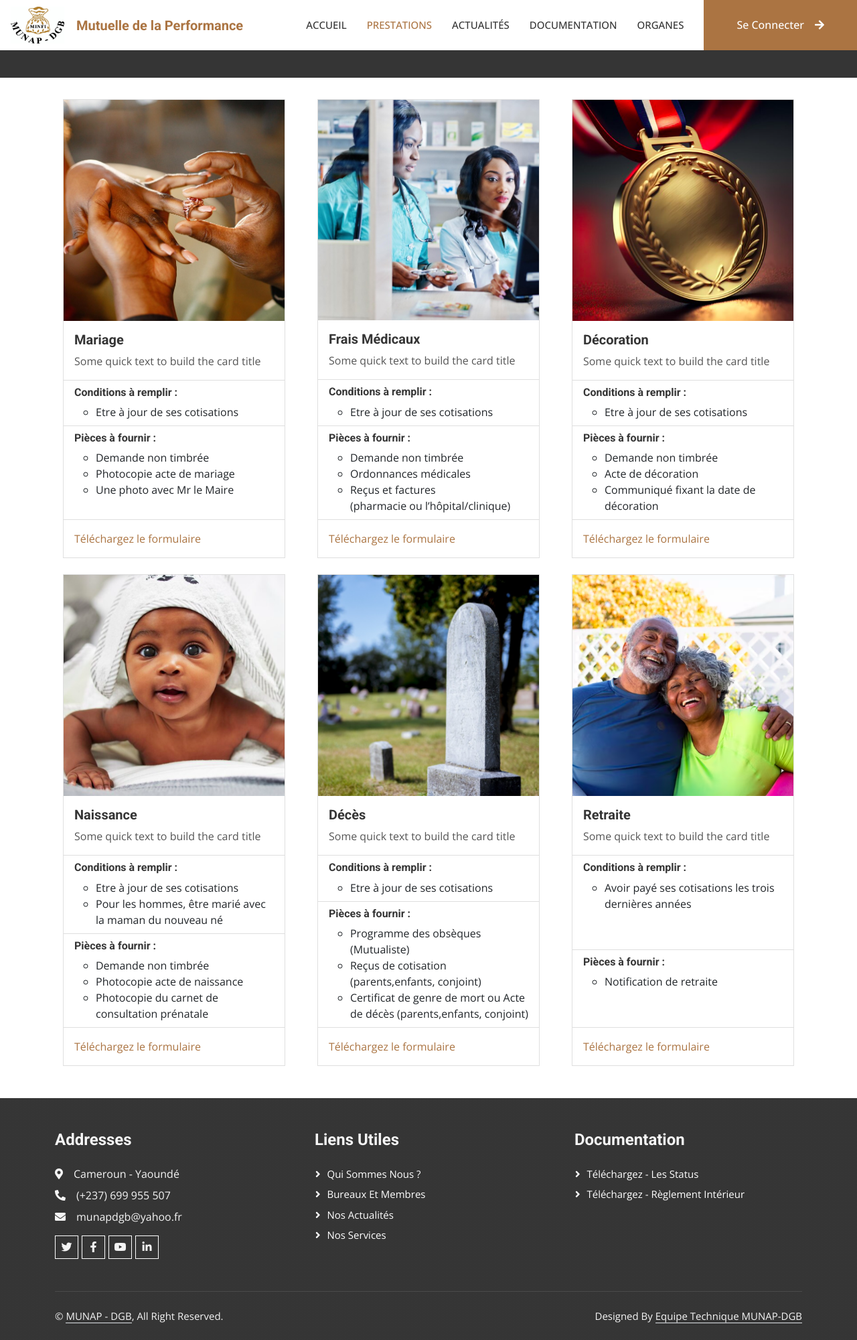
After one commit to NanfackSteve/MUNAP-DGB, a PHP site: page /prestation_allocations.php in a window 1280 px wide. The commit adds this page. Shown: the whole page at 67% size. Run offline with PHP 8.4, Linux system fonts and the light colour scheme; some libraries are stand-ins or nearby versions.

Commit message:
add prestations (allocations & bus)

```diff
--- a/footer.php
+++ b/footer.php
@@ -16,10 +16,10 @@
 
             <div class="col-lg-4 col-md-6">
                 <h4 class="text-light mb-4">Liens Utiles</h4>
-                <a class="btn btn-link" href="about.php">Qui sommes nous ?</a>
+                <a class="btn btn-link" href="index.php">Qui sommes nous ?</a>
                 <a class="btn btn-link" href="team.php">Bureaux et Membres</a>
                 <a class="btn btn-link" href="news.php">Nos Actualités</a>
-                <a class="btn btn-link" href="contact.php">Nous contacter</a>
+                <a class="btn btn-link" href="prestation_allocations.php">Nos Services</a>
             </div>
 
             <div class="col-lg-4 col-md-6">
--- a/header.php
+++ b/header.php
@@ -69,9 +69,13 @@
                         Prestations
                     </a>
                     <ul class="dropdown-menu" aria-labelledby="process">
-                        <li><a class="dropdown-item" href="#">Procédures</a></li>
-                        <li><a class="dropdown-item" href="#">Décorations</a></li>
-                        <li><a class="dropdown-item" href="#">Naissances</a></li>
+                        <li><a class="dropdown-item" href="prestation_allocations.php">Allocations et frais Médicaux</a>
+                        </li>
+                        <li>
+                            <hr class="dropdown-divider">
+                        </li>
+                        <li><a class="dropdown-item" href="prestation_locations_bus.php">Location Bus</a></li>
+                        <!-- <li><a class="dropdown-item" href="#">Naissances</a></li> -->
                     </ul>
                 </li>
                 <li class="nav-item">
--- /dev/null
+++ b/prestation_allocations.php
@@ -0,0 +1,255 @@
+<?php session_start(); ?>
+
+<!DOCTYPE html>
+<html lang="en">
+
+    <head>
+        <meta charset="utf-8">
+        <title>MUNAP - Prestations</title>
+        <meta content="width=device-width, initial-scale=1.0" name="viewport">
+        <meta content="" name="keywords">
+        <meta content="" name="description">
+
+        <!-- Favicon -->
+        <link href="img/logo-munap.jpg" rel="icon">
+
+        <!-- Google Web Fonts -->
+        <link rel="preconnect" href="https://fonts.googleapis.com">
+        <link rel="preconnect" href="https://fonts.gstatic.com" crossorigin>
+        <link
+            href="https://fonts.googleapis.com/css2?family=Open+Sans:wght@400;500&family=Roboto:wght@500;700;900&display=swap"
+            rel="stylesheet">
+
+        <!-- Icon Font Stylesheet -->
+        <link href="https://cdnjs.cloudflare.com/ajax/libs/font-awesome/5.10.0/css/all.min.css" rel="stylesheet">
+        <link href="https://cdn.jsdelivr.net/npm/bootstrap-icons@1.4.1/font/bootstrap-icons.css" rel="stylesheet">
+
+        <!-- Libraries Stylesheet -->
+        <link href="lib/animate/animate.min.css" rel="stylesheet">
+        <link href="lib/owlcarousel/assets/owl.carousel.min.css" rel="stylesheet">
+        <link href="lib/lightbox/css/lightbox.min.css" rel="stylesheet">
+
+        <!-- Customized Bootstrap Stylesheet -->
+        <link href="css/bootstrap.min.css" rel="stylesheet">
+
+        <!-- Template Stylesheet -->
+        <link href="css/style.css" rel="stylesheet">
+    </head>
+
+    <body>
+
+        <!-- Nav bar Start -->
+        <?php include_once("header.php") ?>
+        <!-- Nav bar End -->
+
+        <!-- Prestations Start -->
+        <div class="container">
+            <div class="row mt-2 g-4 ">
+                <div class="col-md-6 col-lg-4 px-4">
+                    <div class="card wow fadeInUp">
+                        <img src="img/prestations/allo-mariage.jpg" class="card-img-top img-fluid " alt="...">
+                        <div class="card-body ">
+                            <h5 class="card-title">Mariage</h5>
+                            <p class="card-text">Some quick text to build the card title </p>
+                        </div>
+                        <ul class="list-group list-group-flush">
+                            <li class="list-group-item">
+                                <h6>Conditions à remplir :</h6>
+                                <ul>
+                                    <li>Etre à jour de ses cotisations</li>
+                                </ul>
+                            </li>
+                            <li class="list-group-item">
+                                <h6>Pièces à fournir :</h6>
+                                <ul>
+                                    <li>Demande non timbrée</li>
+                                    <li>Photocopie acte de mariage</li>
+                                    <li>Une photo avec Mr le Maire </li><br />
+                                </ul>
+                            </li>
+                        </ul>
+                        <div class="card-body">
+                            <a href="#" class="card-link">Téléchargez le formulaire</a>
+                        </div>
+                    </div>
+                </div>
+
+                <div class="col-md-6 col-lg-4 px-4">
+                    <div class="card wow fadeInUp">
+                        <img src="img/prestations/allo-medicaux.jpg" class="card-img-top img-fluid w-100" alt="...">
+                        <div class="card-body">
+                            <h5 class="card-title">Frais Médicaux</h5>
+                            <p class="card-text">Some quick text to build the card title </p>
+                        </div>
+                        <ul class="list-group list-group-flush">
+                            <li class="list-group-item">
+                                <h6>Conditions à remplir :</h6>
+                                <ul>
+                                    <li>Etre à jour de ses cotisations</li>
+                                </ul>
+                            </li>
+                            <li class="list-group-item pe-0">
+                                <h6>Pièces à fournir :</h6>
+                                <ul>
+                                    <li>Demande non timbrée</li>
+                                    <li>Ordonnances médicales</li>
+                                    <li>Reçus et factures <br />(pharmacie ou l’hôpital/clinique)</li>
+                                </ul>
+                            </li>
+                        </ul>
+                        <div class="card-body">
+                            <a href="#" class="card-link">Téléchargez le formulaire</a>
+                        </div>
+                    </div>
+                </div>
+
+                <div class="col-md-6 col-lg-4 px-4">
+                    <div class="card wow fadeInUp">
+                        <img src="img/prestations/allo-decoration.jpg" class="card-img-top img-fluid w-100" alt="...">
+                        <div class="card-body">
+                            <h5 class="card-title">Décoration</h5>
+                            <p class="card-text">Some quick text to build the card title </p>
+                        </div>
+                        <ul class="list-group list-group-flush">
+                            <li class="list-group-item">
+                                <h6>Conditions à remplir :</h6>
+                                <ul>
+                                    <li>Etre à jour de ses cotisations</li>
+                                </ul>
+                            </li>
+                            <li class="list-group-item">
+                                <h6>Pièces à fournir :</h6>
+                                <ul>
+                                    <li>Demande non timbrée</li>
+                                    <li>Acte de décoration</li>
+                                    <li>Communiqué fixant la date de décoration</li>
+                                </ul>
+                            </li>
+                        </ul>
+                        <div class="card-body">
+                            <a href="#" class="card-link">Téléchargez le formulaire</a>
+                        </div>
+                    </div>
+                </div>
+
+                <div class="col-md-6 col-lg-4 px-4 ">
+                    <div class="card wow fadeInUp">
+                        <img src="img/prestations/allo-naissance.jpg" class="card-img-top img-fluid w-100" alt="...">
+                        <div class="card-body">
+                            <h5 class="card-title">Naissance</h5>
+                            <p class="card-text">Some quick text to build the card title </p>
+                        </div>
+                        <ul class="list-group list-group-flush">
+                            <li class="list-group-item">
+                                <h6>Conditions à remplir :</h6>
+                                <ul>
+                                    <li>Etre à jour de ses cotisations</li>
+                                    <li>Pour les hommes, être marié avec la maman du nouveau né</li>
+                                </ul>
+                            </li>
+                            <li class="list-group-item">
+                                <h6>Pièces à fournir :</h6>
+                                <ul>
+                                    <li>Demande non timbrée</li>
+                                    <li>Photocopie acte de naissance</li>
+                                    <li>Photocopie du carnet de consultation prénatale</li>
+                                </ul>
+                            </li>
+                        </ul>
+                        <div class="card-body">
+                            <a href="#" class="card-link">Téléchargez le formulaire</a>
+                        </div>
+                    </div>
+                </div>
+
+                <div class="col-md-6 col-lg-4 px-4">
+                    <div class="card wow fadeInUp">
+                        <img src="img/prestations/allo-deces.jpg" class="card-img-top img-fluid w-100" alt="...">
+                        <div class="card-body">
+                            <h5 class="card-title">Décès </h5>
+                            <p class="card-text">Some quick text to build the card title </p>
+                        </div>
+                        <ul class="list-group list-group-flush">
+                            <li class="list-group-item">
+                                <h6>Conditions à remplir :</h6>
+                                <ul>
+                                    <li>Etre à jour de ses cotisations</li>
+                                </ul>
+                            </li>
+                            <li class="list-group-item">
+                                <h6>Pièces à fournir :</h6>
+                                <ul>
+                                    <li>Programme des obsèques (Mutualiste)</li>
+                                    <li>Reçus de cotisation (parents,enfants, conjoint)</li>
+                                    <li>Certificat de genre de mort ou Acte de décès (parents,enfants, conjoint)
+                                    </li>
+                                </ul>
+                            </li>
+                        </ul>
+                        <div class="card-body">
+                            <a href="#" class="card-link">Téléchargez le formulaire</a>
+                        </div>
+                    </div>
+                </div>
+
+                <div class="col-md-6 col-lg-4 px-4">
+                    <div class="card wow fadeInUp">
+                        <img src="img/prestations/allo-retraire.jpg" class="card-img-top img-fluid w-100" alt="...">
+                        <div class="card-body">
+                            <h5 class="card-title">Retraite</h5>
+                            <p class="card-text">Some quick text to build the card title </p>
+                        </div>
+                        <ul class="list-group list-group-flush">
+                            <li class="list-group-item">
+                                <h6>Conditions à remplir :</h6>
+                                <ul>
+                                    <li>Avoir payé ses cotisations les trois dernières années</li><br /><br />
+                                </ul>
+                            </li>
+                            <li class="list-group-item">
+                                <h6>Pièces à fournir :</h6>
+                                <ul>
+                                    <li>Notification de retraite</li><br /><br />
+                                </ul>
+                            </li>
+                        </ul>
+                        <div class="card-body">
+                            <a href="#" class="card-link">Téléchargez le formulaire</a>
+                        </div>
+                    </div>
+                </div>
+            </div>
+        </div>
+        <!-- Prestations End -->
+
+        <!-- Footer Start -->
+        <?php include_once("footer.php") ?>
+        <!-- Footer End -->
+
+
+        <!-- Back to Top -->
+        <a href="#" class="btn btn-lg btn-primary btn-lg-square rounded-0 back-to-top"><i
+                class="bi bi-arrow-up"></i></a>
+
+
+        <!-- JavaScript Libraries -->
+        <script src="https://code.jquery.com/jquery-3.4.1.min.js"></script>
+        <script src="https://cdn.jsdelivr.net/npm/bootstrap@5.0.0/dist/js/bootstrap.bundle.min.js"></script>
+        <script src="lib/wow/wow.min.js"></script>
+        <script src="lib/easing/easing.min.js"></script>
+        <script src="lib/waypoints/waypoints.min.js"></script>
+        <script src="lib/counterup/counterup.min.js"></script>
+        <script src="lib/owlcarousel/owl.carousel.min.js"></script>
+        <script src="lib/isotope/isotope.pkgd.min.js"></script>
+        <script src="lib/lightbox/js/lightbox.min.js"></script>
+
+        <!-- Template Javascript -->
+        <script src="js/main.js"></script>
+        <script>
+        let List_header = document.getElementsByClassName('nav-link');
+        for (let i = 0; i < List_header.length; i++) List_header[i].setAttribute("class", "nav-link");
+        document.getElementById('process').setAttribute("class", "nav-link active");
+        </script>
+    </body>
+
+</html>
```
Also changed, not shown: prestation_locations_bus.php (added, +143 -0 lines), img/prestations/allo-deces.jpg (added), img/prestations/allo-decoration.jpg (added), img/prestations/allo-mariage.jpg (added), img/prestations/allo-medicaux.jpg (added), img/prestations/allo-naissance.jpg (added), img/prestations/allo-retraire.jpg (added), img/prestations/location-bus.jpg (added).
